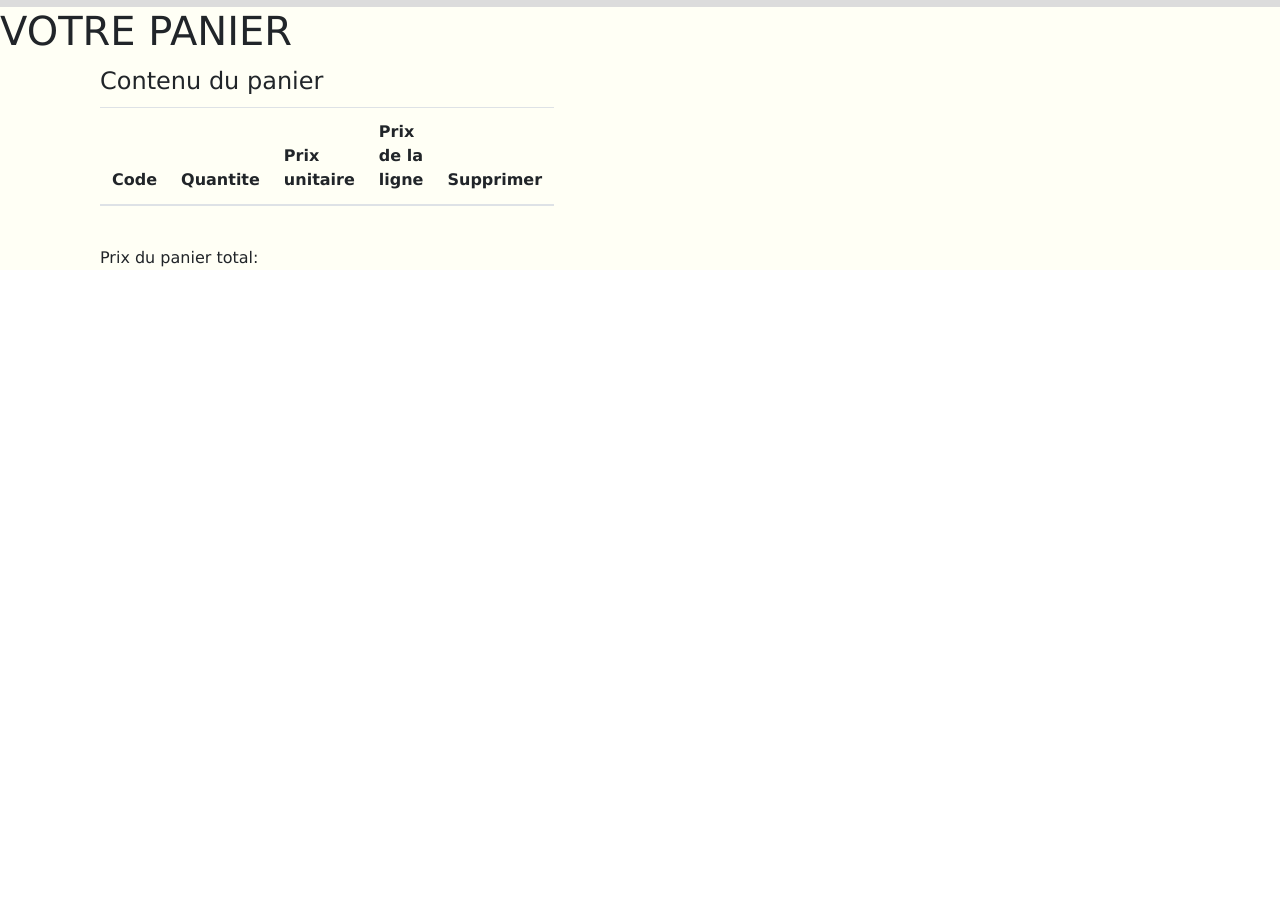
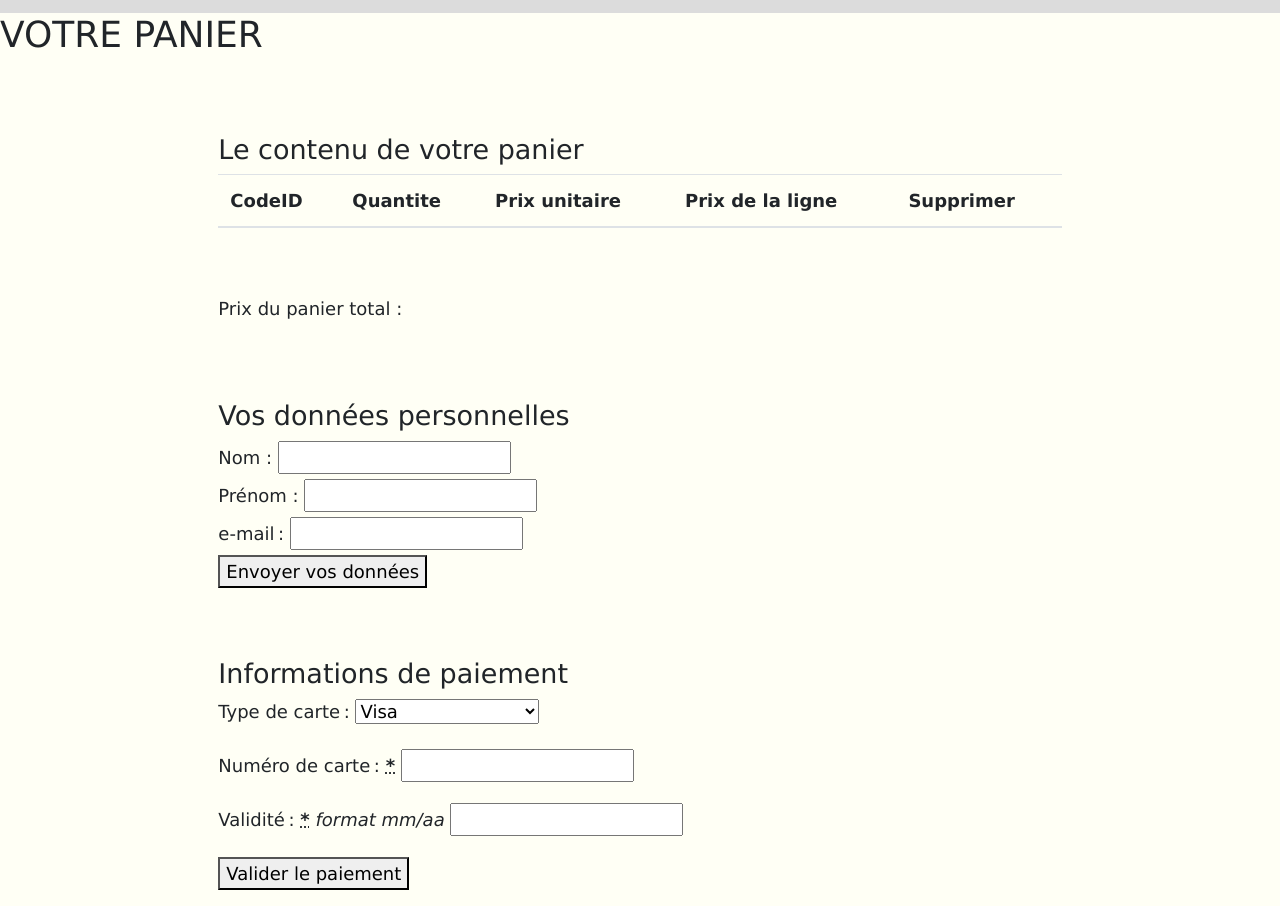
Before and after one commit to djaloregine/ORINOCO, a plain HTML site: page HTML/panier.html in a window 1280 px wide. Shown: the part 197-1103 px from the top of the page. Before the commit the page ends 800 px from the top, so only its background shows below. Drawn offline with nearby package versions, Linux system fonts and the light colour scheme; a web font is replaced by a local one.

Commit message:
jeudi20200402

```diff
--- a/HTML/panier.html
+++ b/HTML/panier.html
@@ -52,20 +52,22 @@
             </div>
         </div>
 
-
-        <h1> VOTRE PANIER </h1>
-
-        <div id="testUn">
-
+        <div class="row">
+            <div class="col-12 h2Trois">
+                <h2> VOTRE PANIER </h2>
+            </div>
         </div>
 
-        <section class="container">
-            <article class="well form-inline pull-left col-lg-5">
-                <legend>Contenu du panier</legend>
+
+        <section class="row">
+            <div class="col-2"> </div>
+            <div class="col-8">
+                <h3>Le contenu de votre panier</h2>
+
                     <table id="tableau" class="table">
                         <thead>
                             <tr>
-                            <th>Code</th>
+                                <th>CodeID</th>
                                 <th>Quantite</th>
                                 <th>Prix unitaire</th>
                                 <th>Prix de la ligne</th>
@@ -86,10 +88,71 @@
 
                     <br><label>Prix du panier total</label> : <label id="prixTotal"></label>
                     <label id="nbreLignes" hidden>0</label>
-            </article>
+
+            </div>
+        </section>
+
+        <section class="row donneesPerso">
+            <div class="col-2"> </div>
+            <div class="col-8">
+                <h3> Vos données personnelles </h2>
+                    <form action="où doivent être envoyées les données" method="post">
+                        <div>
+                            <label for="lastName">Nom :</label>
+                            <input type="text" id="lastName" name="user_lastName">
+                        </div>
+                        <div>
+                            <label for="firstName"> Prénom :</label>
+                            <input type="text" id="firstName" name="user_firstName">
+                        </div>
+
+                        <div>
+                            <label for="mail">e-mail :</label>
+                            <input type="email" id="mail" name="user_mail">
+                        </div>
+
+                    </form>
+
+                    <div class="button">
+                        <button type="submit">Envoyer vos données </button>
+                    </div>
+            </div>
         </section>
 
 
+        <section class="row donneesPaiement">
+            <div class="col-2"> </div>
+            <div class="col-8">
+                <h3>Informations de paiement</h2>
+                    <p>
+                        <label for="card">
+                            <span>Type de carte :</span>
+                        </label>
+                        <select id="card" name="usercard">
+                            <option value="visa">Visa</option>
+                            <option value="mc">Mastercard</option>
+                            <option value="amex">American Express</option>
+                        </select>
+                    </p>
+                    <p>
+                        <label for="number">
+                            <span>Numéro de carte :</span>
+                            <strong><abbr title="required">*</abbr></strong>
+                        </label>
+                        <input type="text" id="number" name="cardnumber">
+                    </p>
+                    <p>
+                        <label for="date">
+                            <span>Validité :</span>
+                            <strong><abbr title="required">*</abbr></strong>
+                            <em>format mm/aa</em>
+                        </label>
+                        <input type="text" id="date" name="expiration">
+                    </p>
+
+                    <p> <button type="submit">Valider le paiement</button> </p>
+            </div>
+        </section>
 
 
 
--- a/JS/afficher.js
+++ b/JS/afficher.js
@@ -12,7 +12,7 @@ fetch("http://localhost:3000/api/teddies/" + window.location.href.split("/").sli
             let descriptionNounours = dataAffichage.description;
             let couleurNounours = dataAffichage.colors;
             let idNounours = dataAffichage._id;
-            console.log(idNounours);
+
 
             affichageNounours = document.createElement("div");
             affichageNounours.classList = " contenant";
@@ -40,11 +40,12 @@ fetch("http://localhost:3000/api/teddies/" + window.location.href.split("/").sli
             affichageNounours.appendChild(divDescript);
             affichage.appendChild(affichageNounours);
 
+            //pour donner le choix de la couleur - voir fonction plus bas
             presenterCouleur(dataAffichage.colors);
 
+            //pour calculer la ligne produit
 
             document.getElementById("prix").value = priceNounours;
-
             let quantite = document.getElementById("quantite");
             quantite.value = 1;
             let prixTotalLigne = document.getElementById("prixTotalLigne")
@@ -53,9 +54,33 @@ fetch("http://localhost:3000/api/teddies/" + window.location.href.split("/").sli
             document.getElementById("quantite").addEventListener("input", (e) => {
                 prixTotalLigne.value = e.target.value * priceNounours;
 
-                ajouter(new lignePanier);
+                // pour faire coincider une ligne produit et une ligne panier
+
+                let panier = [];
+
+                class lignePanier {
+                    constructor(id, couleur, quantite, prixUnitaire, prixTotalLigne) {
+                        this.id = idNounours;
+                        this.couleur = couleurNounours;
+                        this.quantite = quantite;
+                        this.prixUnitaire = priceNounours;
+                        this.prixTotalLigne = prixTotalLigne;
+                    }
+
+                    ajouter = () => {
+                        panier.push(lignePanier);
+                        console.log(panier);
+                    }
+                }
+                localStorage.setItem("panier", {
+
+                });
+
+
+
 
             })
+
         } else {
             console.error("retour du serveur : ", response.status);
         }
@@ -87,19 +112,3 @@ const presenterCouleur = (couleurNounours) => {
     }
 
 }
-
-class lignePanier {
-    constructor(id, couleur, quantite, prixUnitaire, prixTotalLigne) {
-        this.id = idNounours;
-        this.couleur = couleurNounours;
-        this.quantite = quantite;
-        this.prixUnitaire = priceNounours;
-        this.prixTotalLigne = prixTotalLigne;
-    }
-
-    ajouter = () => {
-        panier.push.call(this, lignePanier);
-    }
-}
-
-let panier = [new lignePanier];
--- a/JS/panier.js
+++ b/JS/panier.js
@@ -1,31 +1,16 @@
 // attention à un moment il faut vérifier que l'ours soit dans la base de données pour être vendu ?
-
-
-
-
-
-
-
-
-
+// il faut que je ramène des données d'afficher JS (get ?)
+// est ce mon serveur qui me sert de stock ?
 
 
 class Panier {
     constructor() {
         this.numeroClient = 0;
-        this.addition = 0;
-
+        this.prixPanierTotal = 0;
     }
     finalisationPanier(client) {
         ++this.numeroClient;
-        client.panier.forEach(codeBarre => {
-            this.addition += codeBarre.prix;
-            client.enleverPanier(codeBarre);
-            stock.stock[codeBarre.nomArticle].quantite--;
-        });
-    }
 
-    destocker() {
-        ;
-    }
+
+    };
 }
--- a/lib/directories/base/_general.scss
+++ b/lib/directories/base/_general.scss
@@ -1,6 +1,7 @@
 body {
     margin: 0px;
     padding: 0px;
+    font-size: 18px;
 }
 
 #page {
@@ -10,3 +11,24 @@ body {
     background-color: #fffff5;
     font-family: "Molle", "Verdana", "Arial";
 }
+
+h1 {
+    font-size: 2.5em;
+}
+
+h2 {
+    font-size: 2em;
+}
+
+h3 {
+    font-size: 1.5em;
+}
+
+p,
+th,
+td,
+button,
+label,
+option {
+    font-size: 1em;
+}
--- a/lib/directories/layout/_bem.scss
+++ b/lib/directories/layout/_bem.scss
@@ -158,13 +158,23 @@ buton.compteur {
 
 /* PAGE PANIER */
 
+.h2Trois {
+    text-align: center;
+}
+
+.h3 {
+    text-align: center;
+    color: #2f3f8d;
+}
+
+section {
+    margin-top: 70px;
+}
 
 
 
 
-
-
-
+/* FOOTER */
 
 footer {
     @include propriete-footer;
--- a/lib/directories/utils/_mixins.scss
+++ b/lib/directories/utils/_mixins.scss
@@ -140,7 +140,19 @@
 }
 
 
+/* page PANIER */
 
+@mixin propriete-corps-texte {
+    font-size: 18px;
+}
+
+
+
+
+
+
+
+/* footer */
 
 @mixin propriete-footer {
     background-color: $jauneWax20;
```
Also changed, not shown: lib/site/site.css, 1 other file. Lines whose indentation alone changed are shown as unchanged.
